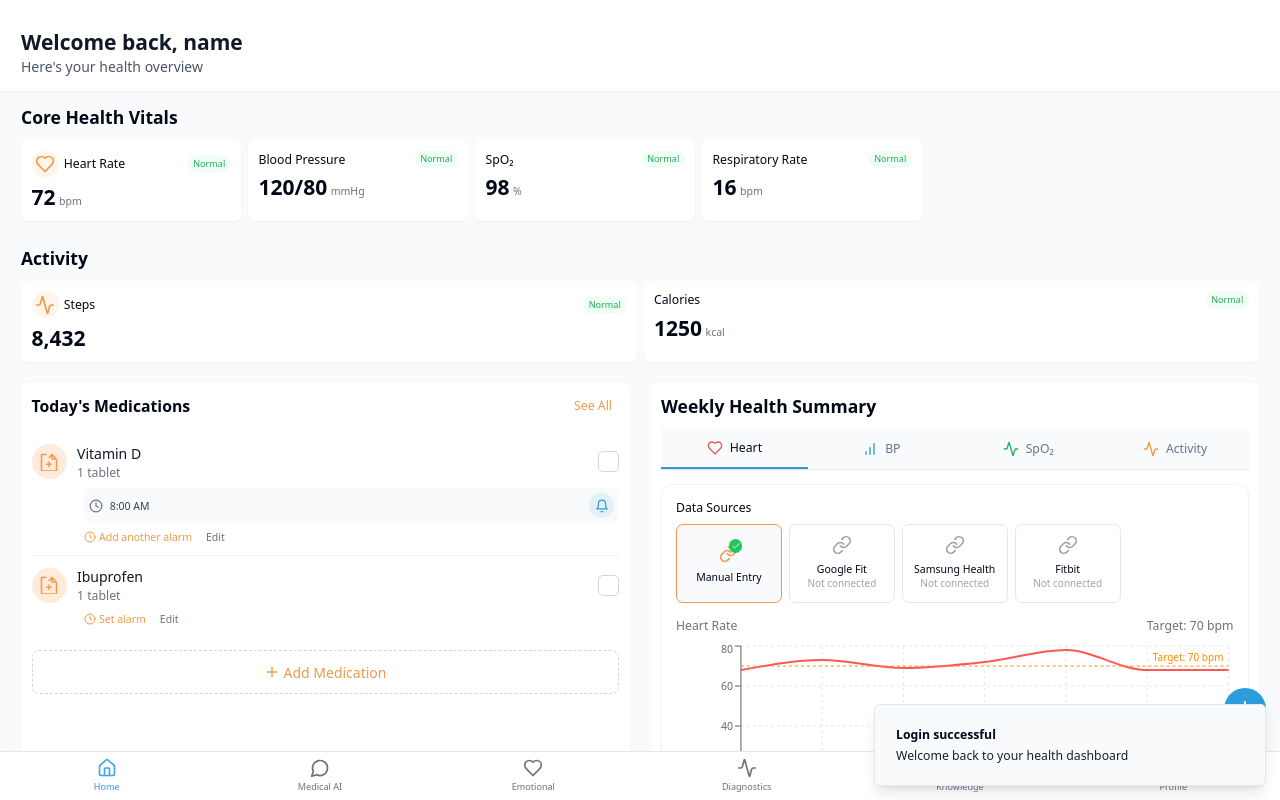
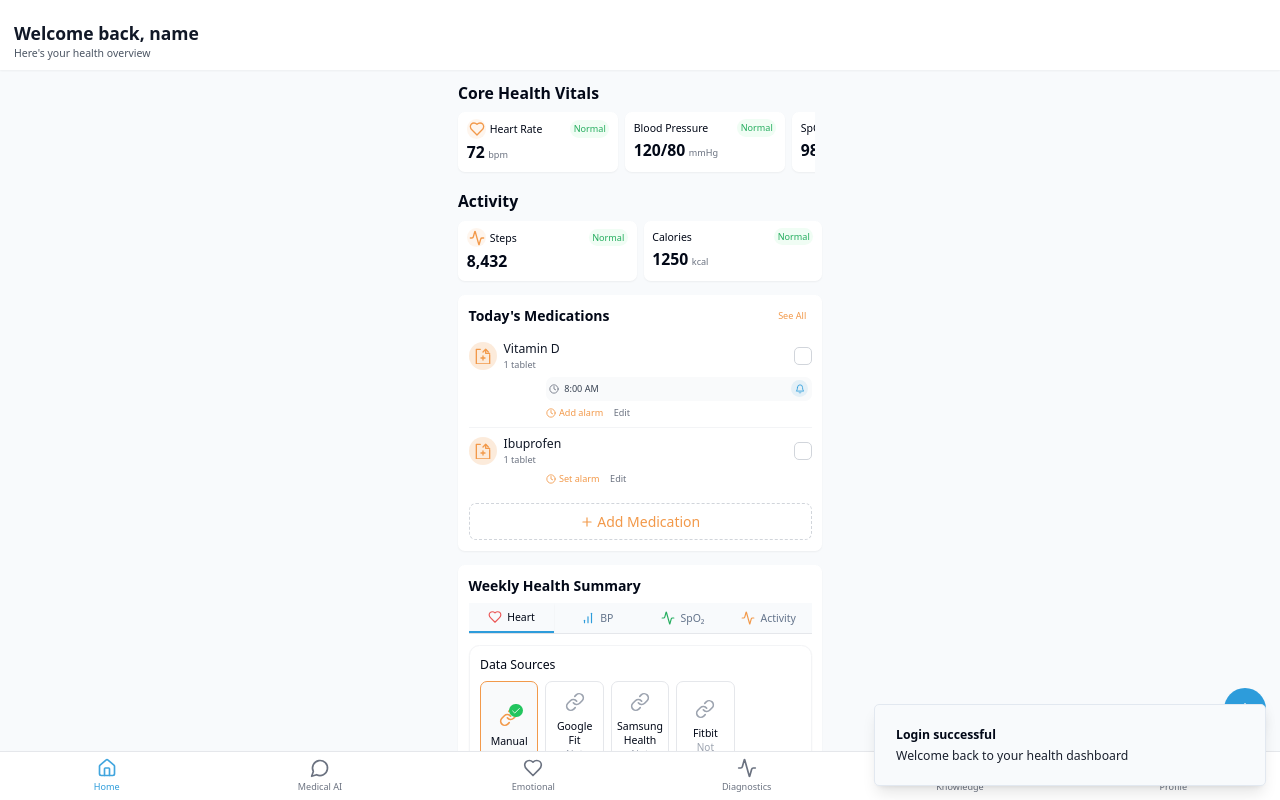
Before and after one commit to Taj543/empathic-health-nexus, a React (Vite) app: page / in a window 1280 px wide. Both pictures are taken after typing "name@example.com", "Sample123" into the empty fields and a click on the button "Sign In". Built offline with nearby package versions, Linux system fonts and the light colour scheme.

Commit message:
Refactor: Improve health metric card layout
Adjust the layout of health metric cards to be more compact, interactive, and centered.

```diff
--- a/src/components/health/ActionButton.tsx
+++ b/src/components/health/ActionButton.tsx
@@ -18,12 +18,12 @@ export function ActionButton({
     <button
       onClick={onClick}
       className={cn(
-        "flex flex-col items-center justify-center p-3 rounded-xl border bg-card shadow-sm hover:shadow-md transition-all android-ripple material-touch",
+        "flex flex-col items-center justify-center p-2 rounded-xl border bg-card shadow-sm hover:shadow-md transition-all android-ripple material-touch",
         className
       )}
     >
-      <div className="text-health-accent mb-1 p-1.5 bg-health-accent/10 rounded-full">{icon}</div>
-      <span className="text-xs font-medium">{label}</span>
+      <div className="text-health-accent mb-0.5 p-1 bg-health-accent/10 rounded-full">{icon}</div>
+      <span className="text-2xs font-medium">{label}</span>
     </button>
   );
 }
--- a/src/components/health/HealthMetricCard.tsx
+++ b/src/components/health/HealthMetricCard.tsx
@@ -25,13 +25,13 @@ export function HealthMetricCard({
   };
 
   return (
-    <div className={cn("android-card flex flex-col elevation-1 py-3 px-3", className)}>
-      <div className="flex justify-between items-center mb-1">
-        <div className="flex items-center gap-1.5">
-          {icon && <div className="text-health-accent bg-health-accent/10 p-1 rounded-full">{icon}</div>}
-          <h3 className="text-sm font-medium">{title}</h3>
+    <div className={cn("android-card flex flex-col elevation-1 py-2 px-2.5", className)}>
+      <div className="flex justify-between items-center mb-0.5">
+        <div className="flex items-center gap-1">
+          {icon && <div className="text-health-accent bg-health-accent/10 p-0.5 rounded-full">{icon}</div>}
+          <h3 className="text-xs font-medium">{title}</h3>
         </div>
-        <span className={cn(statusClass[status], "text-2xs px-1.5 py-0.5 rounded-full", {
+        <span className={cn(statusClass[status], "text-2xs px-1 py-0.5 rounded-full", {
           "bg-green-50": status === "normal",
           "bg-yellow-50": status === "warning",
           "bg-red-50": status === "alert"
@@ -39,9 +39,9 @@ export function HealthMetricCard({
           {status === "normal" ? "Normal" : status === "warning" ? "Warning" : "Alert"}
         </span>
       </div>
-      <div className="flex items-baseline mt-0.5">
-        <span className="text-2xl font-bold">{value}</span>
-        {unit && <span className="ml-1 text-xs text-gray-500">{unit}</span>}
+      <div className="flex items-baseline">
+        <span className="text-lg font-bold">{value}</span>
+        {unit && <span className="ml-1 text-2xs text-gray-500">{unit}</span>}
       </div>
     </div>
   );
--- a/src/components/health/HealthMetricGrid.tsx
+++ b/src/components/health/HealthMetricGrid.tsx
@@ -12,12 +12,12 @@ interface HealthMetricGridProps {
 export function HealthMetricGrid({ children, className, scrollable = false }: HealthMetricGridProps) {
   return scrollable ? (
     <div className={cn("w-full overflow-x-auto android-scroll scrollbar-none pb-1 -mx-2 px-2", className)}>
-      <div className="grid grid-flow-col auto-cols-[180px] md:auto-cols-[220px] gap-2 w-max">
+      <div className="grid grid-flow-col auto-cols-[140px] md:auto-cols-[160px] gap-2 w-max mx-auto">
         {children}
       </div>
     </div>
   ) : (
-    <div className={cn("grid grid-cols-2 gap-2", className)}>
+    <div className={cn("grid grid-cols-2 gap-2 mx-auto", className)}>
       {children}
     </div>
   );
--- a/src/components/health/MedicationAlarm.tsx
+++ b/src/components/health/MedicationAlarm.tsx
@@ -18,19 +18,19 @@ export function MedicationAlarm({ time, active, onToggle, className }: Medicatio
   alarmDate.setMinutes(minutes);
 
   return (
-    <div className={cn("flex items-center gap-2 text-xs bg-gray-50 dark:bg-gray-800 p-1.5 rounded-lg", className)}>
-      <Clock size={14} className="text-gray-500" />
+    <div className={cn("flex items-center gap-1.5 text-2xs bg-gray-50 dark:bg-gray-800 p-1 rounded-lg", className)}>
+      <Clock size={10} className="text-gray-500" />
       <span className="text-gray-700 dark:text-gray-200 font-medium">{format(alarmDate, "h:mm a")}</span>
       <button
         onClick={onToggle}
         className={cn(
-          "ml-auto p-1.5 rounded-full android-ripple",
+          "ml-auto p-1 rounded-full android-ripple",
           active
             ? "text-health-primary bg-health-primary/10 hover:bg-health-primary/20"
             : "text-gray-400 hover:bg-gray-100 dark:hover:bg-gray-700"
         )}
       >
-        {active ? <Bell size={14} /> : <BellOff size={14} />}
+        {active ? <Bell size={10} /> : <BellOff size={10} />}
       </button>
     </div>
   );
--- a/src/components/health/MedicationCard.tsx
+++ b/src/components/health/MedicationCard.tsx
@@ -29,11 +29,11 @@ export function MedicationCard({
   onEditMedication,
 }: MedicationCardProps) {
   return (
-    <div className={cn("flex flex-col py-3", className)}>
+    <div className={cn("flex flex-col py-2", className)}>
       <div className="flex items-center justify-between">
         <div className="flex items-center">
-          <div className="flex items-center justify-center w-10 h-10 mr-3 rounded-full bg-health-accent/20 text-health-accent">
-            <svg xmlns="http://www.w3.org/2000/svg" width="18" height="18" viewBox="0 0 24 24" fill="none" stroke="currentColor" strokeWidth="2" strokeLinecap="round" strokeLinejoin="round">
+          <div className="flex items-center justify-center w-8 h-8 mr-2 rounded-full bg-health-accent/20 text-health-accent">
+            <svg xmlns="http://www.w3.org/2000/svg" width="16" height="16" viewBox="0 0 24 24" fill="none" stroke="currentColor" strokeWidth="2" strokeLinecap="round" strokeLinejoin="round">
               <path d="m12 6 4-4 4 4" />
               <path d="M16 2v6h6" />
               <path d="M8 2H2v22h20V10" />
@@ -42,26 +42,26 @@ export function MedicationCard({
             </svg>
           </div>
           <div>
-            <h4 className="font-medium text-gray-900">{name}</h4>
-            <p className="text-sm text-gray-500">{dosage}{time ? ` - ${time}` : ""}</p>
+            <h4 className="font-medium text-sm text-gray-900">{name}</h4>
+            <p className="text-2xs text-gray-500">{dosage}{time ? ` - ${time}` : ""}</p>
           </div>
         </div>
         <button
           onClick={onToggle}
           className={cn(
-            "w-6 h-6 flex items-center justify-center rounded-md border",
+            "w-5 h-5 flex items-center justify-center rounded-md border",
             taken
               ? "bg-health-primary border-health-primary text-white"
               : "bg-white border-gray-300"
           )}
         >
-          {taken && <Check size={14} />}
+          {taken && <Check size={12} />}
         </button>
       </div>
 
       {/* Alarms section */}
       {alarms.length > 0 && (
-        <div className="mt-2 ml-13 pl-[52px]">
+        <div className="mt-1.5 ml-10 pl-[42px]">
           <div className="space-y-1">
             {alarms.map((alarm) => (
               <MedicationAlarm
@@ -76,17 +76,17 @@ export function MedicationCard({
       )}
 
       {/* Actions */}
-      <div className="mt-2 ml-13 pl-[52px] flex space-x-4">
+      <div className="mt-1.5 ml-10 pl-[42px] flex space-x-3">
         <button
           onClick={onAddAlarm}
-          className="text-xs text-health-accent flex items-center gap-1 hover:underline"
+          className="text-2xs text-health-accent flex items-center gap-1 hover:underline"
         >
-          <Clock size={12} />
-          {alarms.length ? "Add another alarm" : "Set alarm"}
+          <Clock size={10} />
+          {alarms.length ? "Add alarm" : "Set alarm"}
         </button>
         <button
           onClick={onEditMedication}
-          className="text-xs text-gray-500 hover:underline"
+          className="text-2xs text-gray-500 hover:underline"
         >
           Edit
         </button>
--- a/src/components/health/WeeklySummaryTabs.tsx
+++ b/src/components/health/WeeklySummaryTabs.tsx
@@ -25,66 +25,66 @@ export function WeeklySummaryTabs({ onDataSourceChange }: WeeklySummaryTabsProps
 
   return (
     <Tabs defaultValue="heartRate" className="w-full">
-      <div className="mb-4">
-        <h2 className="text-xl font-semibold mb-3">Weekly Health Summary</h2>
+      <div className="mb-3">
+        <h2 className="text-base font-semibold mb-2">Weekly Health Summary</h2>
         <ScrollArea className="w-full">
           <TabsList className="w-full bg-background border-b border-gray-200 dark:border-gray-700 rounded-none h-auto p-0 flex">
             <TabsTrigger
               value="heartRate"
-              className="flex-1 flex items-center justify-center gap-2 py-3 px-4 rounded-none data-[state=active]:border-b-2 data-[state=active]:border-health-primary data-[state=active]:bg-transparent"
+              className="flex-1 flex items-center justify-center gap-1.5 py-2 px-2 rounded-none data-[state=active]:border-b-2 data-[state=active]:border-health-primary data-[state=active]:bg-transparent text-xs"
             >
-              <Heart size={16} className="text-health-danger" />
+              <Heart size={14} className="text-health-danger" />
               <span>Heart</span>
             </TabsTrigger>
             <TabsTrigger
               value="bloodPressure"
-              className="flex-1 flex items-center justify-center gap-2 py-3 px-4 rounded-none data-[state=active]:border-b-2 data-[state=active]:border-health-primary data-[state=active]:bg-transparent"
+              className="flex-1 flex items-center justify-center gap-1.5 py-2 px-2 rounded-none data-[state=active]:border-b-2 data-[state=active]:border-health-primary data-[state=active]:bg-transparent text-xs"
             >
-              <BarChart size={16} className="text-health-primary" />
+              <BarChart size={14} className="text-health-primary" />
               <span>BP</span>
             </TabsTrigger>
             <TabsTrigger
               value="spO2"
-              className="flex-1 flex items-center justify-center gap-2 py-3 px-4 rounded-none data-[state=active]:border-b-2 data-[state=active]:border-health-primary data-[state=active]:bg-transparent"
+              className="flex-1 flex items-center justify-center gap-1.5 py-2 px-2 rounded-none data-[state=active]:border-b-2 data-[state=active]:border-health-primary data-[state=active]:bg-transparent text-xs"
             >
-              <Activity size={16} className="text-health-success" />
+              <Activity size={14} className="text-health-success" />
               <span>SpO₂</span>
             </TabsTrigger>
             <TabsTrigger
               value="activity"
-              className="flex-1 flex items-center justify-center gap-2 py-3 px-4 rounded-none data-[state=active]:border-b-2 data-[state=active]:border-health-primary data-[state=active]:bg-transparent"
+              className="flex-1 flex items-center justify-center gap-1.5 py-2 px-2 rounded-none data-[state=active]:border-b-2 data-[state=active]:border-health-primary data-[state=active]:bg-transparent text-xs"
             >
-              <Activity size={16} className="text-health-accent" />
+              <Activity size={14} className="text-health-accent" />
               <span>Activity</span>
             </TabsTrigger>
           </TabsList>
         </ScrollArea>
       </div>
 
-      <div className="bg-white dark:bg-gray-800 rounded-xl p-4 shadow-sm border border-gray-100 dark:border-gray-700">
+      <div className="bg-white dark:bg-gray-800 rounded-xl p-3 shadow-sm border border-gray-100 dark:border-gray-700">
         <HealthDataSourceSelector
           selectedSource={dataSource}
           onSourceSelect={(sourceId) => handleDataSourceChange(sourceId as HealthDataSource)}
-          className="mb-4"
+          className="mb-3"
         />
 
         <TabsContent value="heartRate" className="mt-0">
-          <WeeklySummaryChart metric="heartRate" dataSource={dataSource} className="mt-2" />
+          <WeeklySummaryChart metric="heartRate" dataSource={dataSource} className="mt-1" />
         </TabsContent>
 
         <TabsContent value="bloodPressure" className="mt-0">
-          <WeeklySummaryChart metric="bloodPressure" dataSource={dataSource} className="mt-2" />
+          <WeeklySummaryChart metric="bloodPressure" dataSource={dataSource} className="mt-1" />
         </TabsContent>
 
         <TabsContent value="spO2" className="mt-0">
-          <WeeklySummaryChart metric="spO2" dataSource={dataSource} className="mt-2" />
+          <WeeklySummaryChart metric="spO2" dataSource={dataSource} className="mt-1" />
         </TabsContent>
 
         <TabsContent value="activity" className="mt-0">
           <Tabs defaultValue="steps" className="w-full">
-            <TabsList className="w-full mb-4 rounded-full overflow-hidden bg-gray-100 p-1">
-              <TabsTrigger value="steps" className="flex-1 rounded-full">Steps</TabsTrigger>
-              <TabsTrigger value="calories" className="flex-1 rounded-full">Calories</TabsTrigger>
+            <TabsList className="w-full mb-3 rounded-full overflow-hidden bg-gray-100 p-1">
+              <TabsTrigger value="steps" className="flex-1 rounded-full text-xs">Steps</TabsTrigger>
+              <TabsTrigger value="calories" className="flex-1 rounded-full text-xs">Calories</TabsTrigger>
             </TabsList>
 
             <TabsContent value="steps" className="mt-0">
--- a/src/pages/Index.tsx
+++ b/src/pages/Index.tsx
@@ -1,4 +1,3 @@
-
 import { useState, useEffect } from "react";
 import { Plus, MessageCircle, Search, Heart, Activity, Bell } from "lucide-react";
 import { HealthMetricCard } from "@/components/health/HealthMetricCard";
@@ -185,14 +184,14 @@ const Index = () => {
   return (
     <div className="flex flex-col h-full overflow-hidden">
       {/* Header */}
-      <header className="px-6 pt-8 pb-4 bg-white dark:bg-gray-900 elevation-1 z-10">
-        <h1 className="text-2xl font-bold text-gray-900 dark:text-gray-100">
+      <header className="px-4 pt-6 pb-3 bg-white dark:bg-gray-900 elevation-1 z-10">
+        <h1 className="text-xl font-bold text-gray-900 dark:text-gray-100">
           Welcome back, {user?.name || "User"}
         </h1>
-        <p className="text-gray-600 dark:text-gray-400">
+        <p className="text-xs text-gray-600 dark:text-gray-400">
           Here's your health overview
           {dataSource !== 'local' && (
-            <span className="ml-2 text-xs bg-gray-100 dark:bg-gray-800 px-2 py-0.5 rounded-full">
+            <span className="ml-1.5 text-2xs bg-gray-100 dark:bg-gray-800 px-1.5 py-0.5 rounded-full">
               Connected to {dataSource}
             </span>
           )}
@@ -201,17 +200,17 @@ const Index = () => {
 
       {/* Scrollable Content Area */}
       <ScrollArea className="flex-1 overflow-y-auto overscroll-behavior-y-contain">
-        <div className="px-6 pt-4 pb-24">
+        <div className="px-4 pt-3 pb-20 max-w-md mx-auto">
           {/* Health Metrics Categories */}
-          <div className="mb-6">
-            <h2 className="text-xl font-semibold mb-3">Core Health Vitals</h2>
+          <div className="mb-4">
+            <h2 className="text-lg font-semibold mb-2">Core Health Vitals</h2>
             <HealthMetricGrid scrollable={true}>
               <HealthMetricCard
                 title="Heart Rate"
                 value={healthMetrics.heartRate}
                 unit="bpm"
                 status="normal"
-                icon={<Heart size={20} />}
+                icon={<Heart size={16} />}
               />
               <HealthMetricCard
                 title="Blood Pressure"
@@ -234,14 +233,14 @@ const Index = () => {
             </HealthMetricGrid>
           </div>
 
-          <div className="mb-6">
-            <h2 className="text-xl font-semibold mb-3">Activity</h2>
+          <div className="mb-4">
+            <h2 className="text-lg font-semibold mb-2">Activity</h2>
             <HealthMetricGrid>
               <HealthMetricCard
                 title="Steps"
                 value={healthMetrics.steps.toLocaleString()}
                 status="normal"
-                icon={<Activity size={20} />}
+                icon={<Activity size={16} />}
               />
               <HealthMetricCard
                 title="Calories"
@@ -253,12 +252,12 @@ const Index = () => {
           </div>
 
           {/* Medications and Weekly Summary */}
-          <div className="grid grid-cols-1 md:grid-cols-2 gap-6">
+          <div className="space-y-4">
             {/* Medications */}
             <div className="material-card">
-              <div className="flex justify-between items-center mb-4">
-                <h2 className="text-lg font-semibold">Today's Medications</h2>
-                <button className="text-health-accent text-sm android-ripple px-2 py-1 rounded-full">See All</button>
+              <div className="flex justify-between items-center mb-2">
+                <h2 className="text-base font-semibold">Today's Medications</h2>
+                <button className="text-health-accent text-2xs android-ripple px-1.5 py-0.5 rounded-full">See All</button>
               </div>
               <div className="divide-y divide-gray-100 dark:divide-gray-800">
                 {medications.map((med) => (
@@ -277,9 +276,9 @@ const Index = () => {
               </div>
               <button
                 onClick={handleAddMedication}
-                className="mt-4 w-full py-3 border border-dashed border-gray-300 dark:border-gray-700 rounded-lg flex items-center justify-center text-health-accent hover:bg-gray-50 dark:hover:bg-gray-800 android-ripple"
+                className="mt-3 w-full py-2 border border-dashed border-gray-300 dark:border-gray-700 rounded-lg flex items-center justify-center text-health-accent hover:bg-gray-50 dark:hover:bg-gray-800 android-ripple"
               >
-                <Plus size={16} className="mr-1" />
+                <Plus size={14} className="mr-1" />
                 Add Medication
               </button>
             </div>
@@ -291,21 +290,21 @@ const Index = () => {
           </div>
 
           {/* Quick Actions */}
-          <div className="mt-6">
-            <h2 className="text-xl font-semibold mb-4">Quick Actions</h2>
-            <div className="grid grid-cols-3 gap-3">
+          <div className="mt-4">
+            <h2 className="text-lg font-semibold mb-2">Quick Actions</h2>
+            <div className="grid grid-cols-3 gap-2 max-w-xs mx-auto">
               <ActionButton
-                icon={<Plus size={24} />}
+                icon={<Plus size={18} />}
                 label="Meds"
                 onClick={handleAddMedication}
               />
               <ActionButton
-                icon={<Bell size={24} />}
+                icon={<Bell size={18} />}
                 label="Alarms"
                 onClick={() => setShowPermissionDialog(true)}
               />
               <ActionButton
-                icon={<MessageCircle size={24} />}
+                icon={<MessageCircle size={18} />}
                 label="Chat"
               />
             </div>
@@ -315,7 +314,7 @@ const Index = () => {
 
       {/* Add Floating Action Button (FAB) */}
       <button className="fab">
-        <Plus size={24} />
+        <Plus size={18} />
       </button>
 
       {/* Medication Alarm Dialog */}
```
